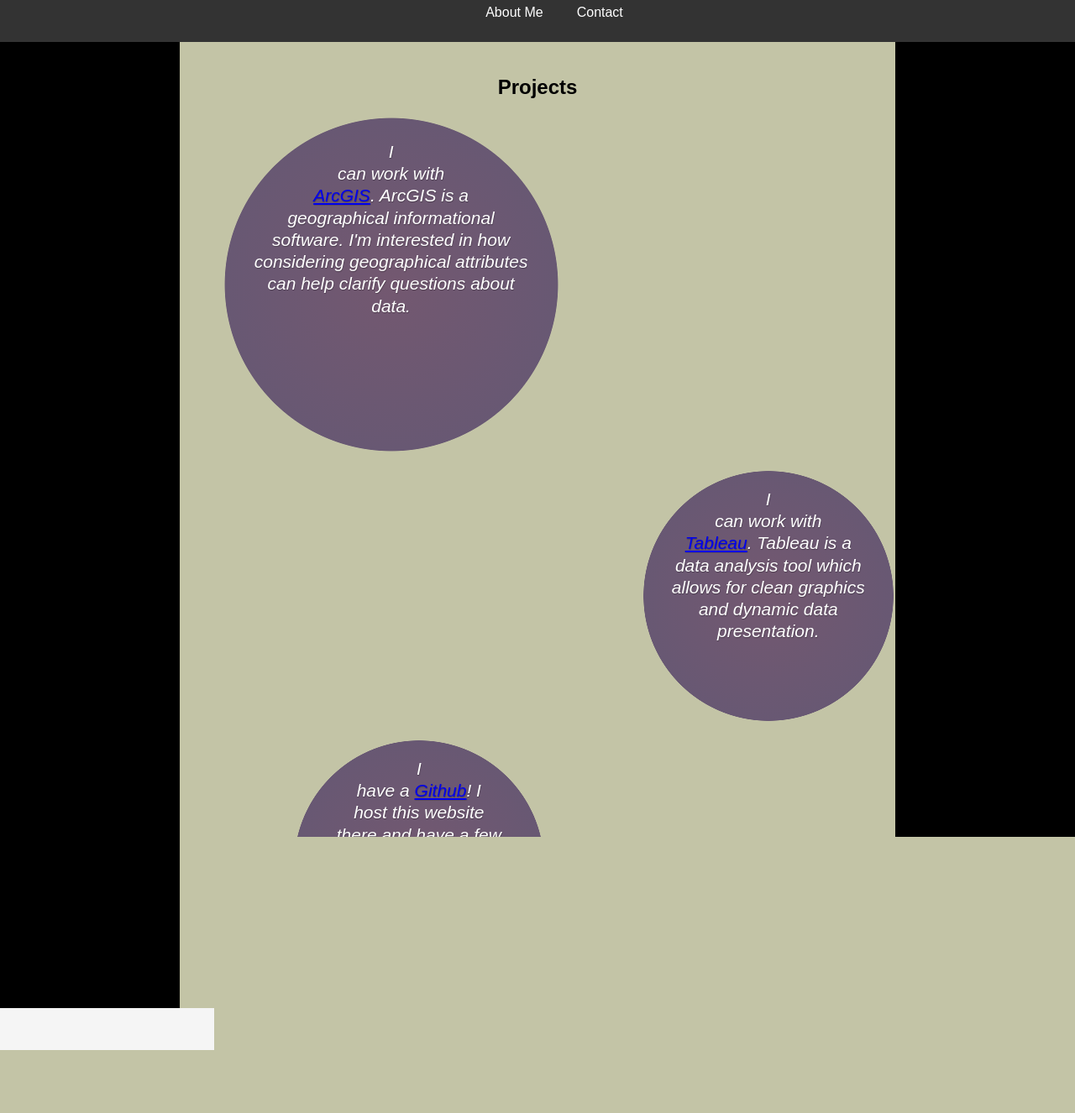
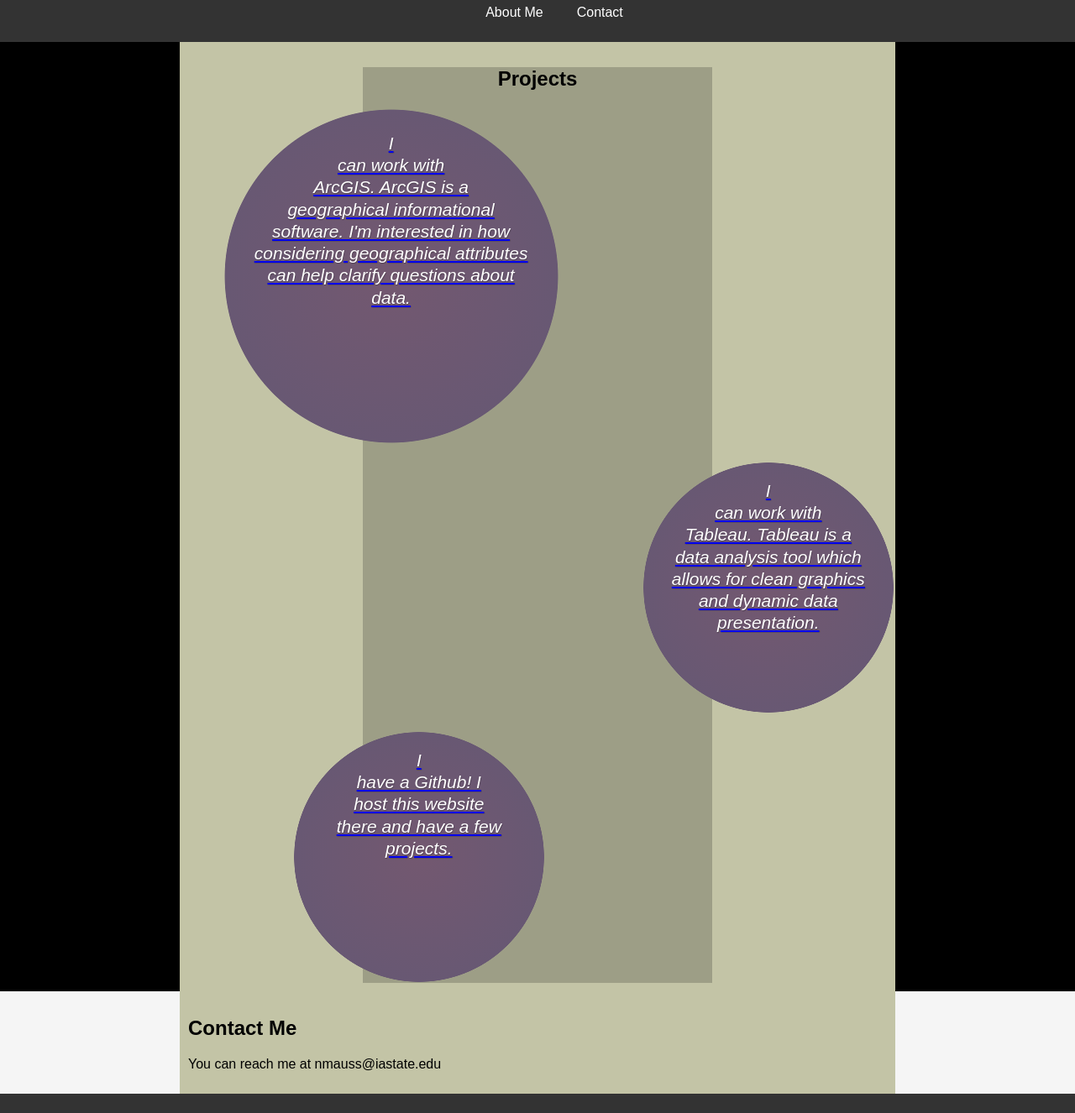
Before and after one commit to bootingabend/personal3, a plain HTML site: page professional.html in a window 1280 px wide. Shown: the part 20-1346 px from the top of the page at 84% size. Drawn offline with Linux system fonts and the light colour scheme.

Commit message:
Changing middle container

```diff
--- a/professional.html
+++ b/professional.html
@@ -76,33 +76,40 @@
                 <div style="text-align: center;">
                     <h1>Projects</h1>
                 </div>
+
                   <div class="arcgisimg">
+                    <a href="https://isugisf.maps.arcgis.com/home/user.html">
                     <div class="quote-wrapper-large">
                         <blockquote class="text" cite="http://www.inspireux.com/category/quotes/jesse-james-garrett/">
-                            <p>I can work with <a href="https://isugisf.maps.arcgis.com/home/user.html">ArcGIS</a>. ArcGIS is a geographical informational software. I'm interested in how considering geographical attributes can help clarify questions about data.</p>
+                            <p>I can work with ArcGIS. ArcGIS is a geographical informational software. I'm interested in how considering geographical attributes can help clarify questions about data.</p>
                           <!-- <footer>– Jesse James Garrett</footer> -->
                         </blockquote>
                       </div>
-                    </div>
+                    </a>
+                </div>
 
 
                     <div class="tableauimg">
+                        <a href="https://public.tableau.com/app/profile/naomi.mauss/viz/VacantHousinginIowa/Dashboard1">
                         <div class="quote-wrapper">
                             <blockquote class="text" cite="http://www.inspireux.com/category/quotes/jesse-james-garrett/">
-                                <p><a>I can work with <a href="https://public.tableau.com/app/profile/naomi.mauss/viz/VacantHousinginIowa/Dashboard1">Tableau</a>. Tableau is a data analysis tool which allows for clean graphics and dynamic data presentation.</p>
+                                <p>I can work with Tableau. Tableau is a data analysis tool which allows for clean graphics and dynamic data presentation.</p>
                               <!-- <footer>– Jesse James Garrett</footer> -->
                             </blockquote>
                           </div>
+                        </a>
                         </div>
 
                         <div class="githubimg">
-                            <div class="quote-wrapper">
+                            <a href="https://github.com/bootingabend">
+                                <div class="quote-wrapper">
                                 <blockquote class="text" cite="http://www.inspireux.com/category/quotes/jesse-james-garrett/">
-                                    <p><a>I have a <a href="https://github.com/bootingabend">Github</a>! I host this website there and have a few projects.</p>
+                                    <p>I have a Github! I host this website there and have a few projects.</p>
                                   <!-- <footer>– Jesse James Garrett</footer> -->
                                 </blockquote>
                               </div>
-                            </div>
+                            </a>
+                        </div>
 
                </div>
             </section>
@@ -111,7 +118,7 @@
 </div>
 
         <section id="contact">
-            <div class="container">
+            <div class="bigger_container"style="justify-content: center;">
                 <h2>Contact Me</h2>
                 <p>You can reach me at nmauss@iastate.edu</p>
                 </div>
--- a/style.css
+++ b/style.css
@@ -31,13 +31,14 @@ footer {
     }
 
 .container {
-    position: relative;
+    /* position: relative; */
     max-width: 960px;
-    padding: 40px;
+    /* padding: 40px; */
     margin: auto;
     width: 50%;
-    padding: 10px;
-    /* background-color: #333; */
+    /* padding: 10px; */
+    height: 120%;
+    background-color: rgb(61.57% 61.96% 52.55%);
     }
 
 .background {
```
